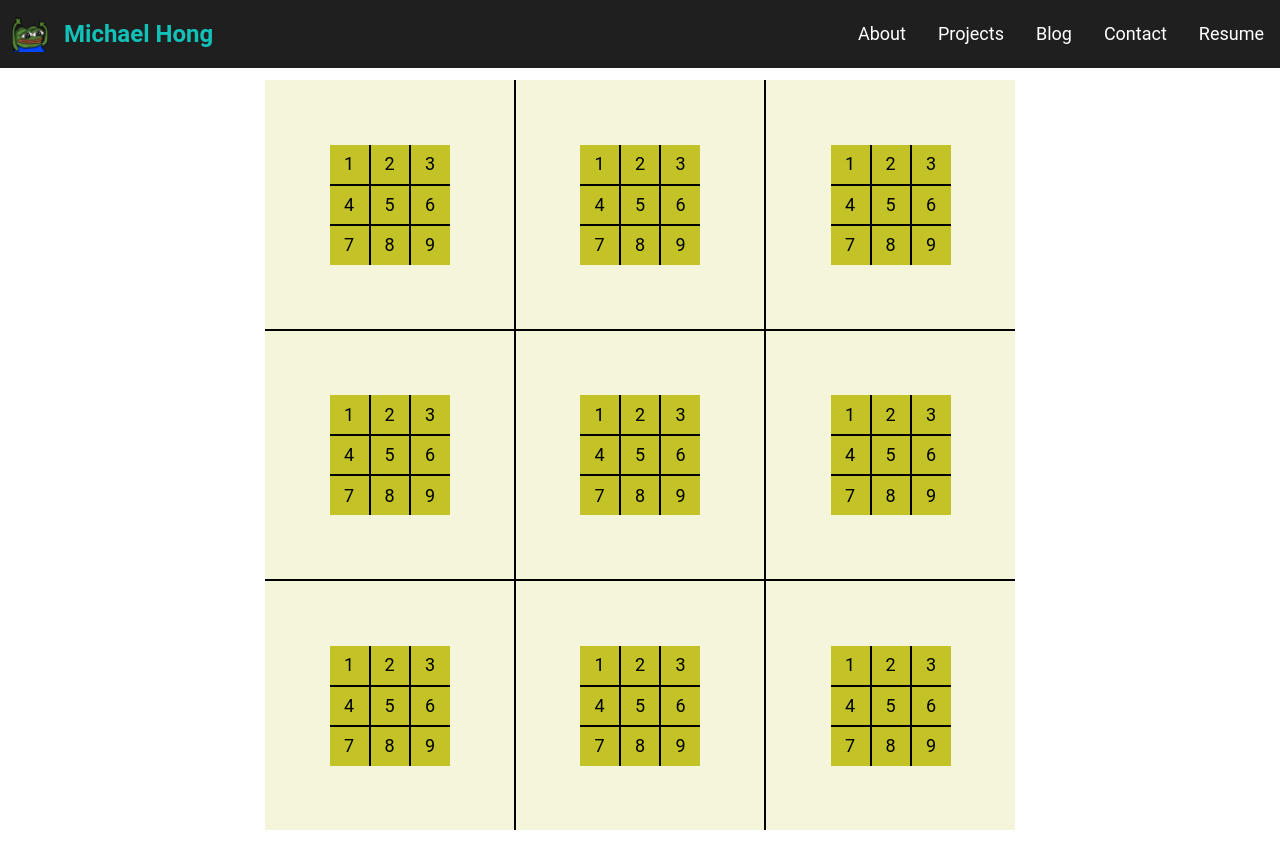
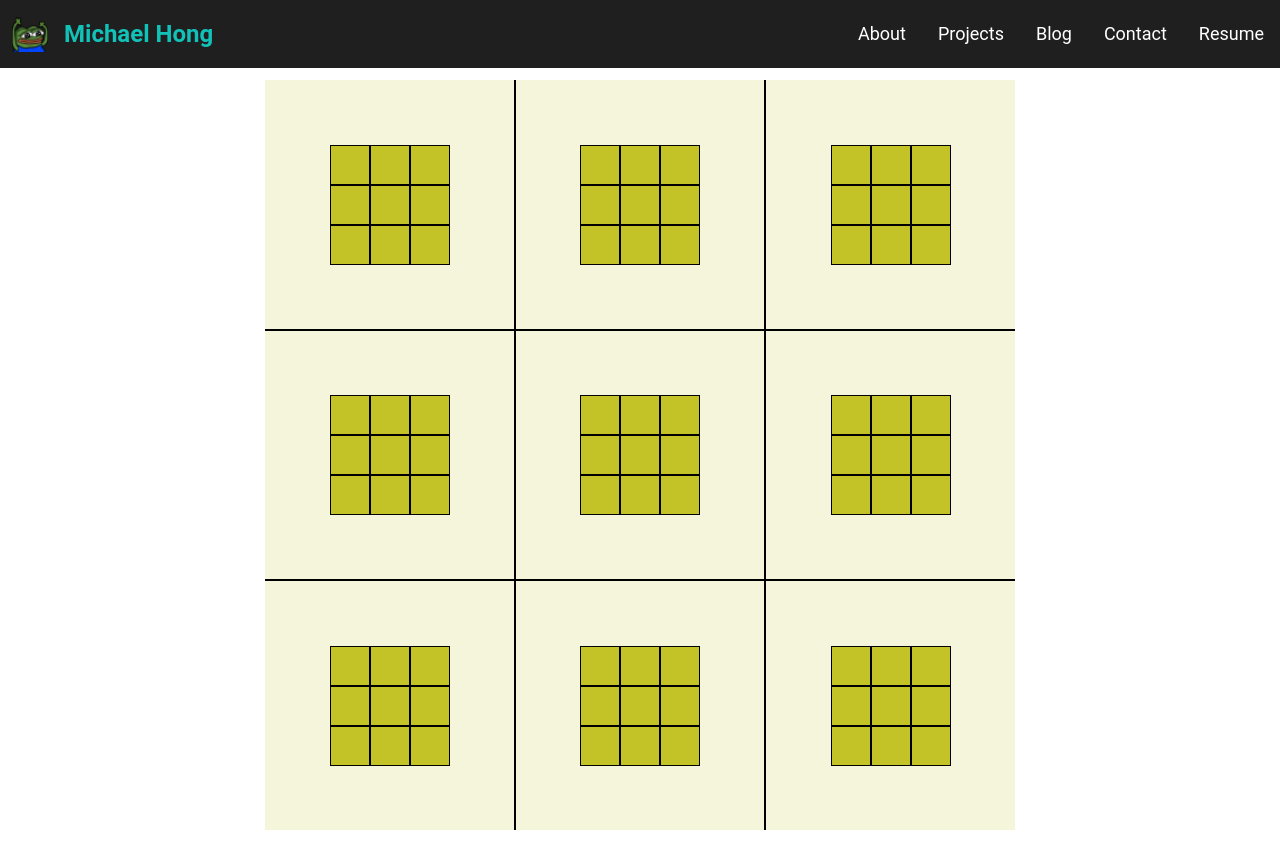
Before and after one commit to mycoal2/portfolio, a React (Create React App) app: page /test in a window 1280 px wide. Shown: the top 868 px of the page. Built offline with nearby package versions, Linux system fonts and the light colour scheme.

Commit message:
working on game

```diff
--- /dev/null
+++ b/src/components/Game/ChildBoard.jsx
@@ -0,0 +1,32 @@
+import React, { useState } from 'react'
+import "./Game.scss"
+import Square from './Square'
+
+const ChildBoard = (props) => {
+   const [cell, setCell] = useState(Array(9).fill(null));
+
+   const handleClick = (i, char) => () => {
+      console.log("123")
+      let dataCell = cell.slice();
+      dataCell[i] = char;
+      setCell(dataCell);
+   }
+   let char1 = "X";
+   let char2 = "O";
+
+  return (
+    <>
+      <Square value = {cell[0]} onClick={handleClick(0, char1)}/>
+      <Square value = {cell[1]} onClick={handleClick(1, char2)}/>
+      <Square value = {cell[2]} onClick={handleClick(2, "X")}/>
+      <Square value = {cell[3]} onClick={handleClick(3, "X")}/>
+      <Square value = {cell[4]} onClick={handleClick(4, "X")}/>
+      <Square value = {cell[5]} onClick={handleClick(5, "X")}/>
+      <Square value = {cell[6]} onClick={handleClick(6, "X")}/>
+      <Square value = {cell[7]} onClick={handleClick(7, "X")}/>
+      <Square value = {cell[8]} onClick={handleClick(8, "X")}/>
+    </>
+  )
+}
+
+export default ChildBoard
--- a/src/components/Game/Game.jsx
+++ b/src/components/Game/Game.jsx
@@ -1,117 +1,29 @@
 import React from 'react'
+import ParentBoard from "./ParentBoard";
+
 import "./Game.scss"
 
-const player1 = "X";
-const player2 = "O";
 
-function checkWin() {
-
-};
 
 
 const Game = () => {
+   const player1 = "X";
+   const player2 = "O";
+
+   function checkWin() {
+
+   };
    return (
       <section className="board py-20">
-         <cell className="parentCell">
-            <cell className="childCell">1</cell>
-            <cell className="childCell">2</cell>
-            <cell className="childCell">3</cell>
-            <cell className="childCell">4</cell>
-            <cell className="childCell">5</cell>
-            <cell className="childCell">6</cell>
-            <cell className="childCell">7</cell>
-            <cell className="childCell">8</cell>
-            <cell className="childCell">9</cell>
-         </cell>
-         <cell className="parentCell">
-            <cell className="childCell">1</cell>
-            <cell className="childCell">2</cell>
-            <cell className="childCell">3</cell>
-            <cell className="childCell">4</cell>
-            <cell className="childCell">5</cell>
-            <cell className="childCell">6</cell>
-            <cell className="childCell">7</cell>
-            <cell className="childCell">8</cell>
-            <cell className="childCell">9</cell>
-         </cell>
-         <cell className="parentCell">
-            <cell className="childCell">1</cell>
-            <cell className="childCell">2</cell>
-            <cell className="childCell">3</cell>
-            <cell className="childCell">4</cell>
-            <cell className="childCell">5</cell>
-            <cell className="childCell">6</cell>
-            <cell className="childCell">7</cell>
-            <cell className="childCell">8</cell>
-            <cell className="childCell">9</cell>
-         </cell>
-         <cell className="parentCell">
-            <cell className="childCell">1</cell>
-            <cell className="childCell">2</cell>
-            <cell className="childCell">3</cell>
-            <cell className="childCell">4</cell>
-            <cell className="childCell">5</cell>
-            <cell className="childCell">6</cell>
-            <cell className="childCell">7</cell>
-            <cell className="childCell">8</cell>
-            <cell className="childCell">9</cell>
-         </cell>
-         <cell className="parentCell">
-            <cell className="childCell">1</cell>
-            <cell className="childCell">2</cell>
-            <cell className="childCell">3</cell>
-            <cell className="childCell">4</cell>
-            <cell className="childCell">5</cell>
-            <cell className="childCell">6</cell>
-            <cell className="childCell">7</cell>
-            <cell className="childCell">8</cell>
-            <cell className="childCell">9</cell>
-         </cell>
-         <cell className="parentCell">
-            <cell className="childCell">1</cell>
-            <cell className="childCell">2</cell>
-            <cell className="childCell">3</cell>
-            <cell className="childCell">4</cell>
-            <cell className="childCell">5</cell>
-            <cell className="childCell">6</cell>
-            <cell className="childCell">7</cell>
-            <cell className="childCell">8</cell>
-            <cell className="childCell">9</cell>
-         </cell>
-         <cell className="parentCell">
-            <cell className="childCell">1</cell>
-            <cell className="childCell">2</cell>
-            <cell className="childCell">3</cell>
-            <cell className="childCell">4</cell>
-            <cell className="childCell">5</cell>
-            <cell className="childCell">6</cell>
-            <cell className="childCell">7</cell>
-            <cell className="childCell">8</cell>
-            <cell className="childCell">9</cell>
-         </cell>
-         <cell className="parentCell">
-            <cell className="childCell">1</cell>
-            <cell className="childCell">2</cell>
-            <cell className="childCell">3</cell>
-            <cell className="childCell">4</cell>
-            <cell className="childCell">5</cell>
-            <cell className="childCell">6</cell>
-            <cell className="childCell">7</cell>
-            <cell className="childCell">8</cell>
-            <cell className="childCell">9</cell>
-         </cell>
-         <cell className="parentCell">
-            <cell className="childCell">1</cell>
-            <cell className="childCell">2</cell>
-            <cell className="childCell">3</cell>
-            <cell className="childCell">4</cell>
-            <cell className="childCell">5</cell>
-            <cell className="childCell">6</cell>
-            <cell className="childCell">7</cell>
-            <cell className="childCell">8</cell>
-            <cell className="childCell">9</cell>
-         </cell>
-
+         <ParentBoard/>
+         <ParentBoard/>
+         <ParentBoard/>
+         <ParentBoard/>
+         <ParentBoard/>
+         <ParentBoard/>
+         <ParentBoard/>
+         <ParentBoard/>
+         <ParentBoard/>
       </section>
    )
 }
--- /dev/null
+++ b/src/components/Game/ParentBoard.jsx
@@ -0,0 +1,16 @@
+import React from 'react';
+import ChildBoard from "./ChildBoard";
+import "./Game.scss"
+
+const ParentBoard = (props) => {
+   let playerTurn = props.playerTurn;
+  return (
+    <>
+      <cell className="parentCell">
+         <ChildBoard ></ChildBoard>
+      </cell>
+    </>
+  )
+}
+
+export default ParentBoard
--- /dev/null
+++ b/src/components/Game/Square.jsx
@@ -0,0 +1,12 @@
+import React from 'react'
+
+const Square = (props) => {
+
+  return (
+    <>
+      <button className="childCell" onClick={props.onClick}> {props.value} </button>
+    </>
+  )
+}
+
+export default Square
--- a/src/components/Header/Header.jsx
+++ b/src/components/Header/Header.jsx
@@ -17,7 +17,7 @@ const Header = () => {
             <a href="/#projects">Projects</a>
           </li>
           <li className="overflow-hidden">
-            <a href="/#blog">Blog</a>
+            <Link to="/test">Blog</Link>
           </li>
           <li className="overflow-hidden">
             <a href="/#contact">Contact</a>
```
